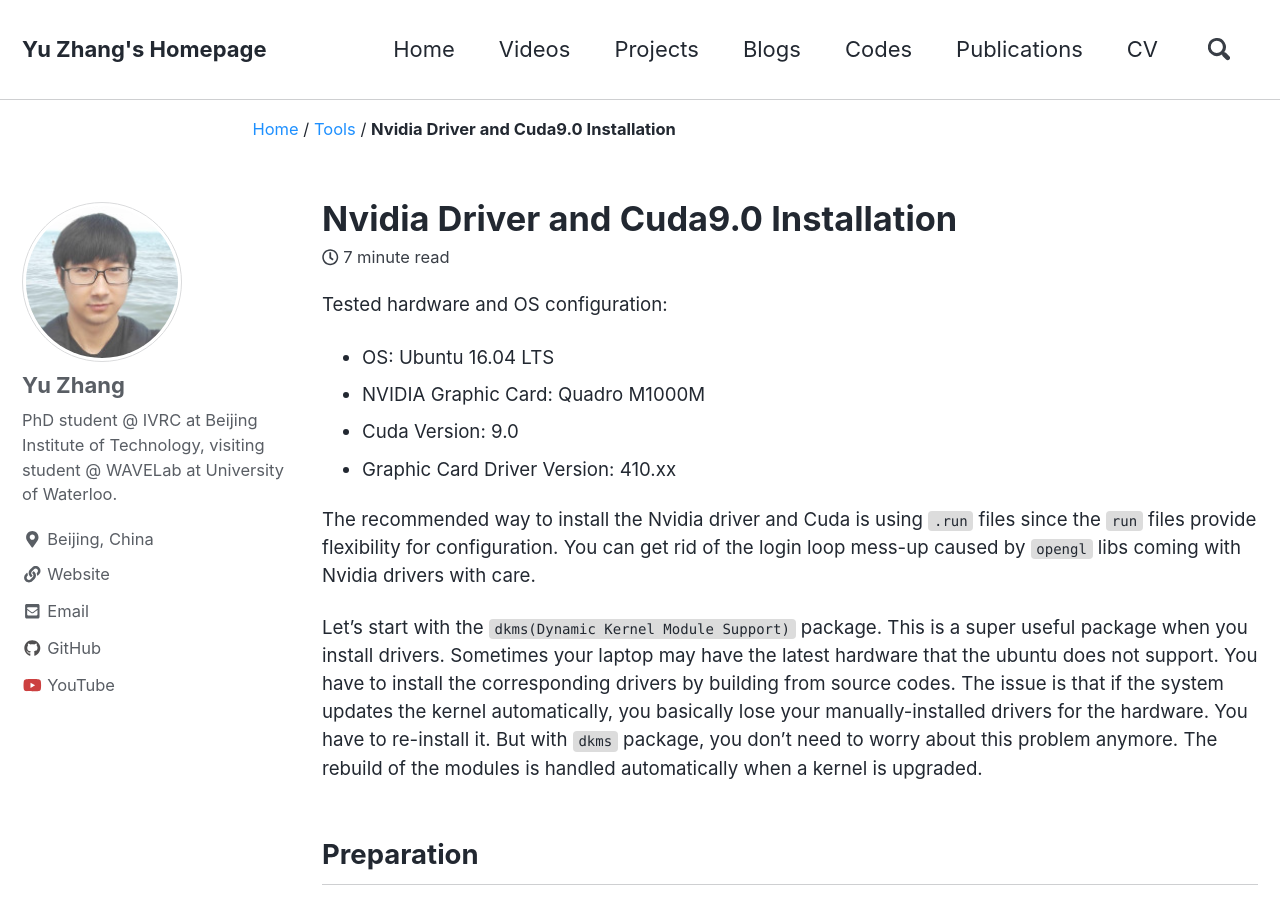
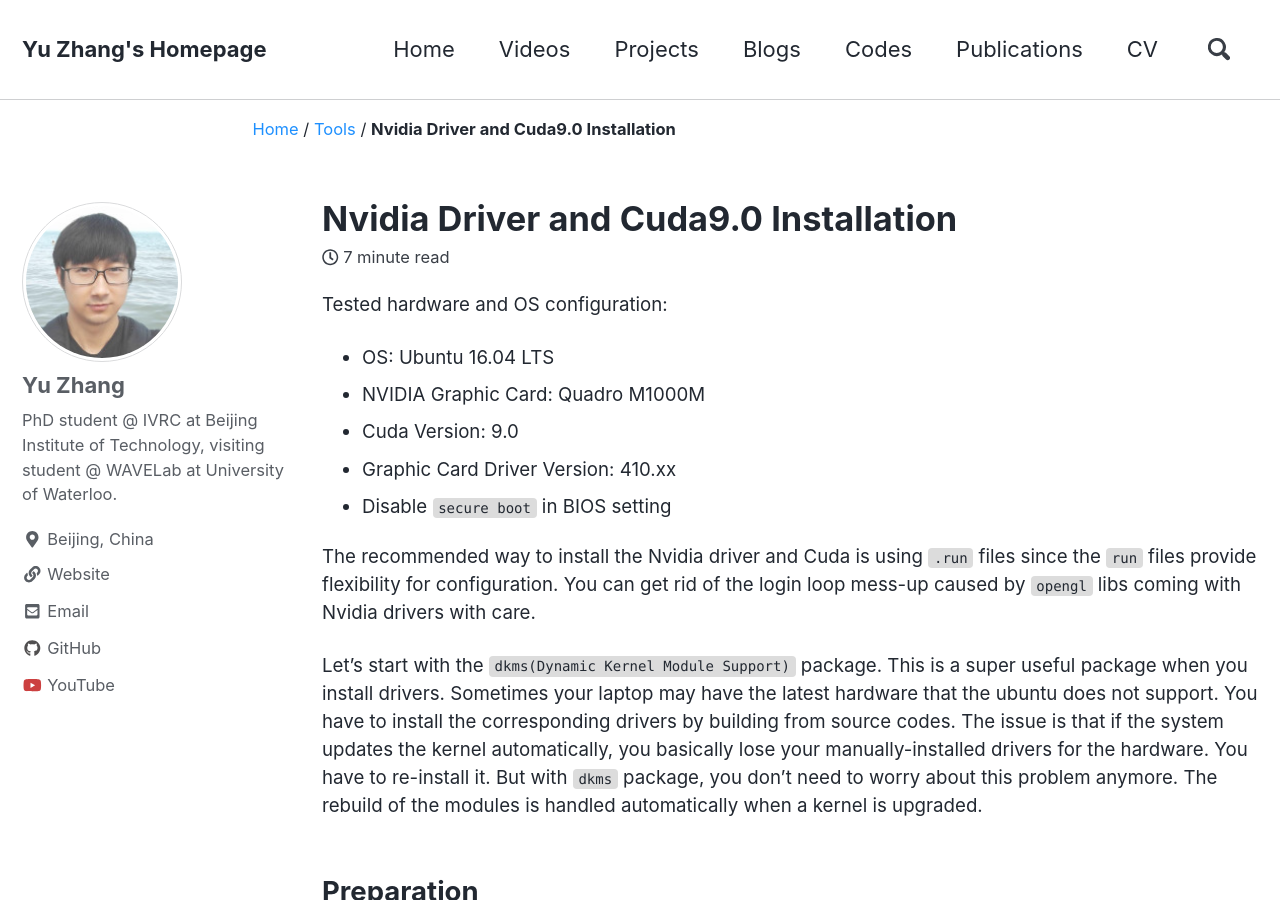
Before and after one commit to product-noob/my-blog, a Jekyll site: the page built from _posts/2019-01-06-nvidia-driver-and-cuda9-installation.md, in a window 1280 px wide and 900 px high. Built offline with Jekyll 4.4.1, drawn with Linux system fonts in a browser that asks for light colours; nearby versions of some CDN libraries.

Commit message:
add more conditions

```diff
--- a/_posts/2019-01-06-nvidia-driver-and-cuda9-installation.md
+++ b/_posts/2019-01-06-nvidia-driver-and-cuda9-installation.md
@@ -13,6 +13,7 @@
 * NVIDIA Graphic Card: Quadro M1000M
 * Cuda Version: 9.0
 * Graphic Card Driver Version: 410.xx
+* Disable `secure  boot` in BIOS setting
 
 The recommended way to install the Nvidia driver and Cuda is using `.run` files since the `run` files provide flexibility for configuration. You can get rid of the login loop mess-up caused by `opengl` libs coming with Nvidia drivers with care.
 
```
